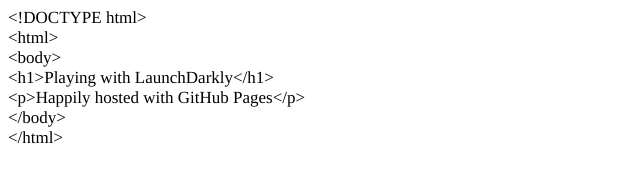
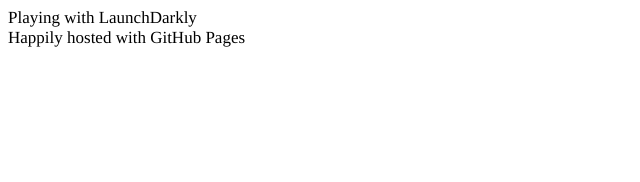
Before and after one commit to ajones05/ajones05.github.io, a plain HTML site: page index.html in a window 1280 px wide. Shown: the whole page, without its empty margins (0-640 px from the left). Drawn offline with Linux system fonts and the light colour scheme.

Commit message:
Update index.html

```diff
--- a/index.html
+++ b/index.html
@@ -1,23 +1,14 @@
 <!DOCTYPE html PUBLIC "-//W3C//DTD HTML 4.01//EN" "http://www.w3.org/TR/html4/strict.dtd">
 <html>
 <head>
-  <meta http-equiv="Content-Type" content="text/html; charset=utf-8">
-  <meta http-equiv="Content-Style-Type" content="text/css">
   <title></title>
-  <meta name="Generator" content="Cocoa HTML Writer">
-  <meta name="CocoaVersion" content="1671">
   <style type="text/css">
     p.p1 {margin: 0.0px 0.0px 0.0px 0.0px; line-height: 20.0px; font: 17.0px Times; color: #000000; -webkit-text-stroke: #eae96f}
     span.s1 {font-kerning: none}
   </style>
 </head>
 <body>
-<p class="p1"><span class="s1">&lt;!DOCTYPE html&gt;</span></p>
-<p class="p1"><span class="s1">&lt;html&gt;</span></p>
-<p class="p1"><span class="s1">&lt;body&gt;</span></p>
-<p class="p1"><span class="s1">&lt;h1&gt;Playing with LaunchDarkly&lt;/h1&gt;</span></p>
-<p class="p1"><span class="s1">&lt;p&gt;Happily hosted with GitHub Pages&lt;/p&gt;</span></p>
-<p class="p1"><span class="s1">&lt;/body&gt;</span></p>
-<p class="p1"><span class="s1">&lt;/html&gt;</span></p>
+<p class="p1"><span class="s1">Playing with LaunchDarkly</span></p>
+<p class="p1"><span class="s1">Happily hosted with GitHub Pages</span></p>
 </body>
 </html>
```
